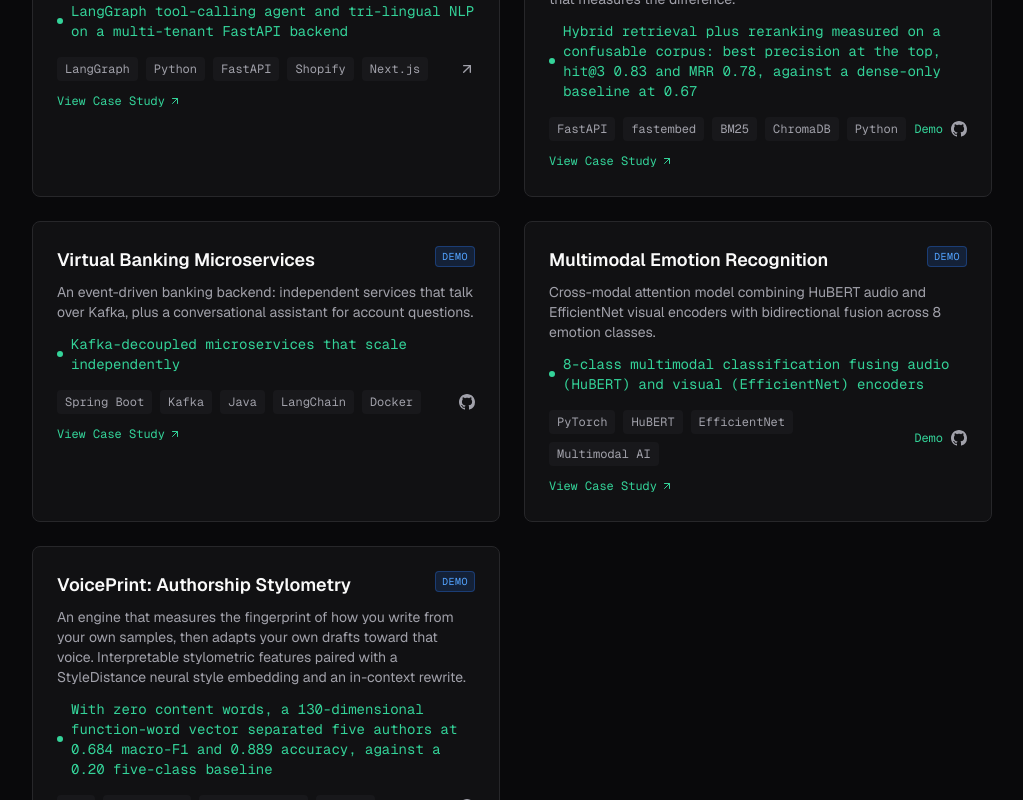
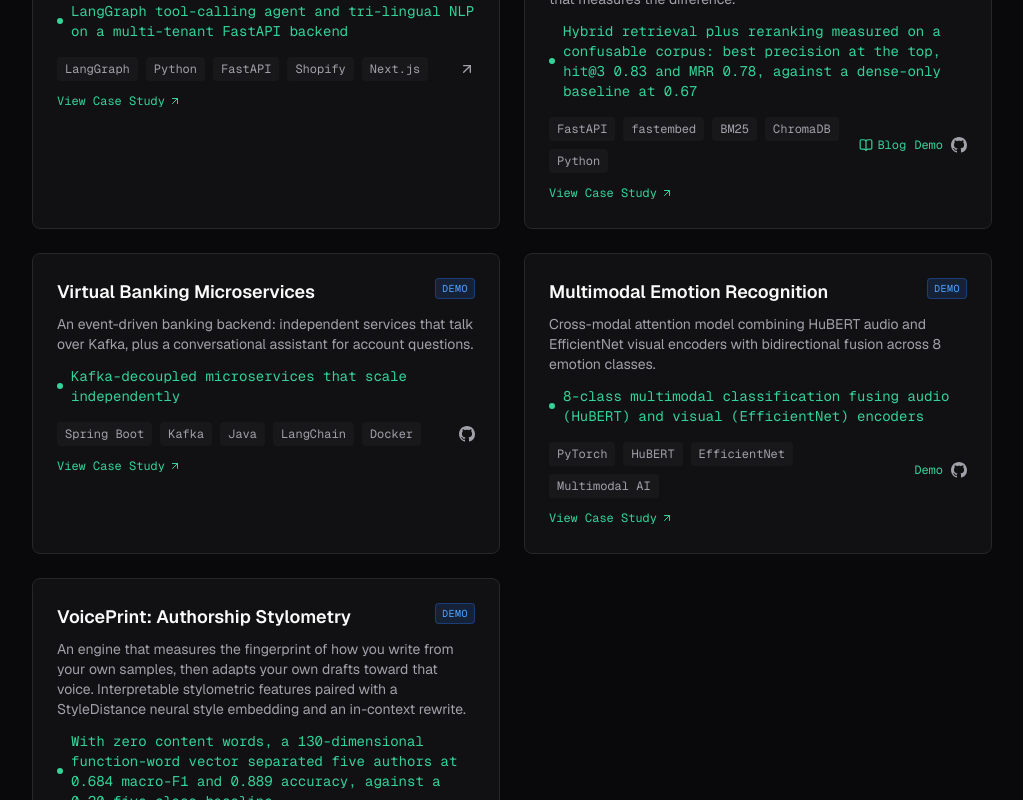
Before and after one commit to Ab-Romia/romia.dev, a Next.js app: page / in a window 1280 px wide. Shown: the part 2780-3580 px from the top of the page, without its empty margins (128-1151 px from the left). Built offline with nearby package versions, Linux system fonts and the light colour scheme.

Commit message:
Surface a clickable Blog link in project cards; use Link for the nav logo
- Add an optional blog field to Project; link ContextIQ and VoicePrint cards to
  their write-ups with a clear labelled Blog link
- Convert the navbar logo to next/link to satisfy no-html-link-for-pages

```diff
--- a/src/components/navbar.tsx
+++ b/src/components/navbar.tsx
@@ -1,6 +1,7 @@
 "use client";
 
 import { useState, useEffect, useMemo } from "react";
+import Link from "next/link";
 import {
   AnimatePresence,
   m,
@@ -55,7 +56,7 @@ export function Navbar() {
         )}
       >
         <nav className="max-w-5xl mx-auto px-6 lg:px-8 h-full flex items-center justify-between">
-          <a
+          <Link
             href="/#hero"
             aria-label="Romia home"
             className="group flex items-center gap-2.5 transition-colors"
@@ -74,7 +75,7 @@ export function Navbar() {
             <span className="text-sm font-mono tracking-[0.15em] uppercase text-foreground group-hover:text-accent transition-colors">
               romia<span className="text-accent">.</span>dev
             </span>
-          </a>
+          </Link>
 
           {/* Desktop navigation */}
           <div className="hidden md:flex items-center gap-1">
--- a/src/components/sections/projects.tsx
+++ b/src/components/sections/projects.tsx
@@ -7,7 +7,7 @@ import {
   BlurIn,
   FadeUp,
 } from "@/components/motion-wrapper";
-import { ArrowUpRight } from "lucide-react";
+import { ArrowUpRight, BookOpen } from "lucide-react";
 import { cn } from "@/lib/utils";
 import { GitHubIcon } from "@/components/social-icons";
 import { Connect4Wrapper } from "@/components/connect4-wrapper";
@@ -169,6 +169,14 @@ function ProjectCard({
           ))}
         </div>
         <div className="flex items-center gap-2 shrink-0 ml-2">
+          {project.blog && (
+            <Link href={project.blog}
+              aria-label={`Read the write-up for ${project.title}`}
+              className="text-xs font-mono text-accent hover:text-accent-muted transition-colors inline-flex items-center gap-1">
+              <BookOpen className="size-3.5" />
+              Blog
+            </Link>
+          )}
           {project.demo && (
             <a href={project.demo} target="_blank" rel="noopener noreferrer"
               className="text-xs font-mono text-accent hover:text-accent-muted transition-colors">
--- a/src/data/resume.ts
+++ b/src/data/resume.ts
@@ -100,6 +100,8 @@ export interface Project {
   url?: string;
   github?: string;
   demo?: string;
+  /** Internal path to a related blog write-up, e.g. "/blog/<slug>". */
+  blog?: string;
   caseStudy: CaseStudy;
 }
 
@@ -179,6 +181,7 @@ export const PROJECTS: Project[] = [
     tags: ["FastAPI", "fastembed", "BM25", "ChromaDB", "Python"],
     github: "https://github.com/Ab-Romia/ContextIQ-RAG",
     demo: "https://huggingface.co/spaces/Ab-Romia/Context-Aware-AI",
+    blog: "/blog/contextiq-hybrid-rag-retrieval",
     status: "Demo",
     featured: true,
     impact: "Hybrid retrieval plus reranking measured on a confusable corpus: best precision at the top, hit@3 0.83 and MRR 0.78, against a dense-only baseline at 0.67",
@@ -278,6 +281,7 @@ export const PROJECTS: Project[] = [
     tags: ["NLP", "Stylometry", "StyleDistance", "Python"],
     github: "https://github.com/Ab-Romia/VoicePrint",
     demo: "https://huggingface.co/spaces/Ab-Romia/voiceprint",
+    blog: "/blog/measuring-a-writing-voice",
     status: "Demo",
     featured: true,
     impact: "With zero content words, a 130-dimensional function-word vector separated five authors at 0.684 macro-F1 and 0.889 accuracy, against a 0.20 five-class baseline",
```
